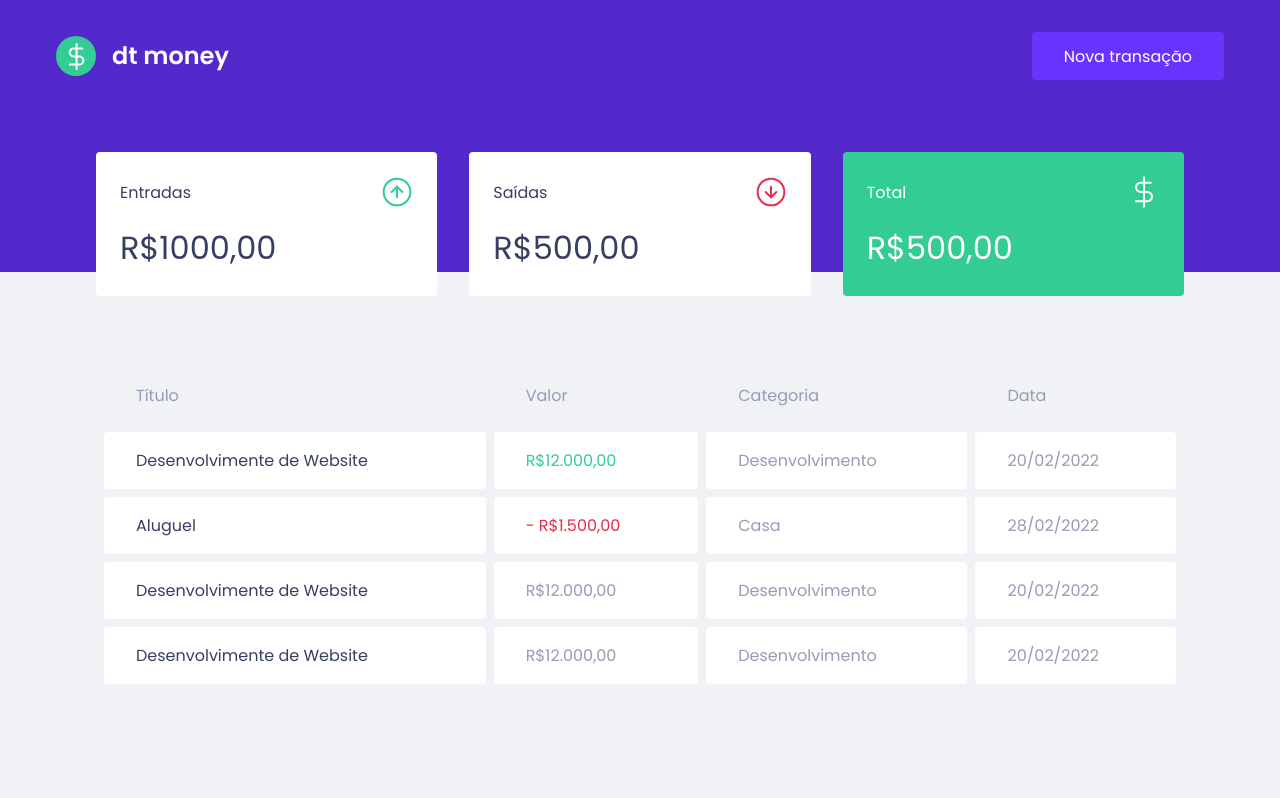
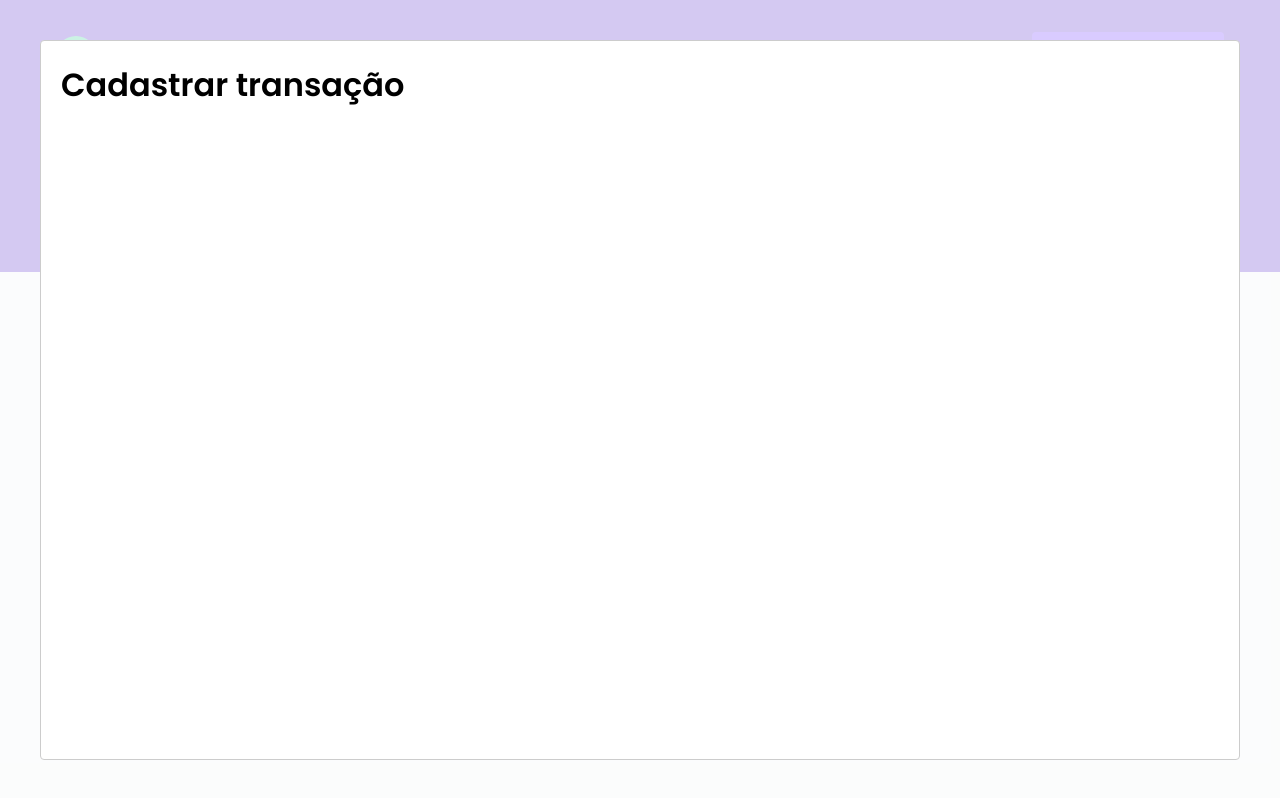
Before and after one commit to clarabrancalhao/dt-money, a React (Create React App) app: page / in a window 1280 px wide. Both pictures are taken after a click on the button "Nova transação". Built offline with nearby package versions, Linux system fonts and the light colour scheme; no server answers; what miragejs would draw is missing.

Commit message:
feat: create new transaction modal

```diff
--- a/package.json
+++ b/package.json
@@ -7,6 +7,7 @@
     "miragejs": "^0.1.43",
     "react": "^18.1.0",
     "react-dom": "^18.1.0",
+    "react-modal": "^3.15.1",
     "react-scripts": "5.0.1",
     "styled-components": "^5.3.5",
     "web-vitals": "^2.1.4"
@@ -19,6 +20,7 @@
     "@types/node": "^16.11.32",
     "@types/react": "^18.0.8",
     "@types/react-dom": "^18.0.3",
+    "@types/react-modal": "^3.13.1",
     "@types/styled-components": "^5.1.25",
     "typescript": "^4.6.4"
   },
--- a/src/App.tsx
+++ b/src/App.tsx
@@ -1,12 +1,32 @@
 import { Dashboard } from "./components/Dashboard";
 import { Header } from "./components/Header";
 import { GlobalStyle } from "./styles/global";
+import Modal from "react-modal";
+import { useState } from "react";
+
+Modal.setAppElement("#root");
 
 export function App() {
+  const [isNewTransactionModalOpen, setIsNewTransactionModalOpen] =
+    useState(false);
+
+  const handleOpenNewTransactionModal = () => {
+    setIsNewTransactionModalOpen(true);
+  };
+
+  const handleCloseNewTransactionModal = () => {
+    setIsNewTransactionModalOpen(false);
+  };
   return (
     <>
-      <Header />
+      <Header onOpenNewTransactionModal={handleOpenNewTransactionModal} />
       <Dashboard />
+      <Modal
+        isOpen={isNewTransactionModalOpen}
+        onRequestClose={handleCloseNewTransactionModal}
+      >
+        <h1>Cadastrar transação</h1>
+      </Modal>
       <GlobalStyle />
     </>
   );
--- a/src/components/Header/index.tsx
+++ b/src/components/Header/index.tsx
@@ -1,12 +1,18 @@
 import logoImg from "../../assets/logo.svg";
 import { Container, Content } from "./styles";
 
-export const Header = () => {
+interface HeaderProps {
+  onOpenNewTransactionModal: () => void;
+}
+
+export const Header = ({ onOpenNewTransactionModal }: HeaderProps) => {
   return (
     <Container>
       <Content>
         <img src={logoImg} alt="dt-money" />
-        <button type="button">Nova transação</button>
+        <button type="button" onClick={onOpenNewTransactionModal}>
+          Nova transação
+        </button>
       </Content>
     </Container>
   );
```
Also changed, not shown: 1 other file (tests, documents, lock files or other folders).
